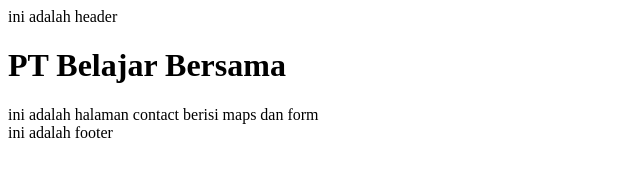
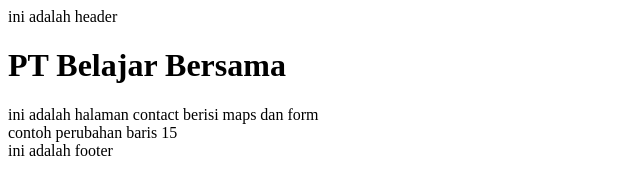
Before and after one commit to humaerahNur/First, a plain HTML site: page contact-us.html in a window 1280 px wide. Shown: the whole page, without its empty margins (0-640 px from the left). Drawn offline with Linux system fonts and the light colour scheme.

```diff
--- a/contact-us.html
+++ b/contact-us.html
@@ -12,7 +12,7 @@
     <h1>PT Belajar Bersama</h1>
 
     <div>ini adalah halaman contact berisi maps dan form</div>
-
+    <div>contoh perubahan baris 15</div>
 <footer>ini adalah footer</footer>
 
 </body>
```
